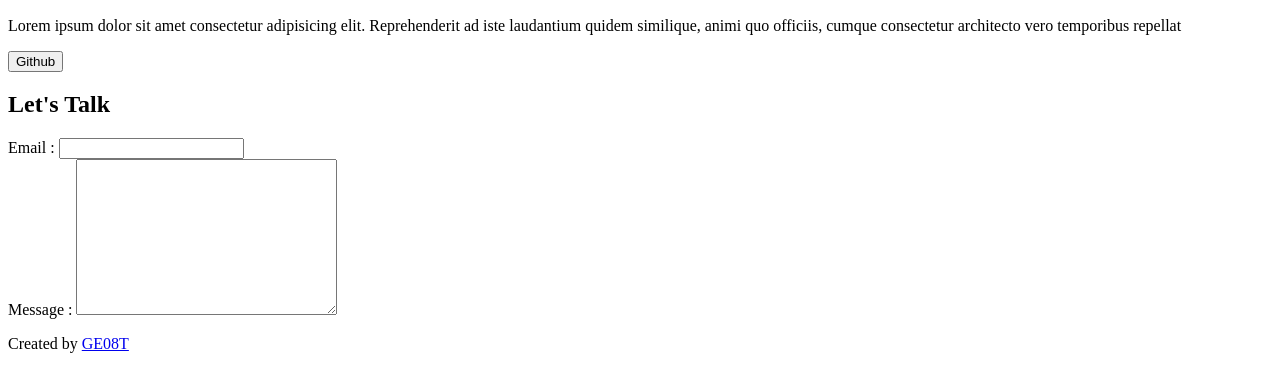
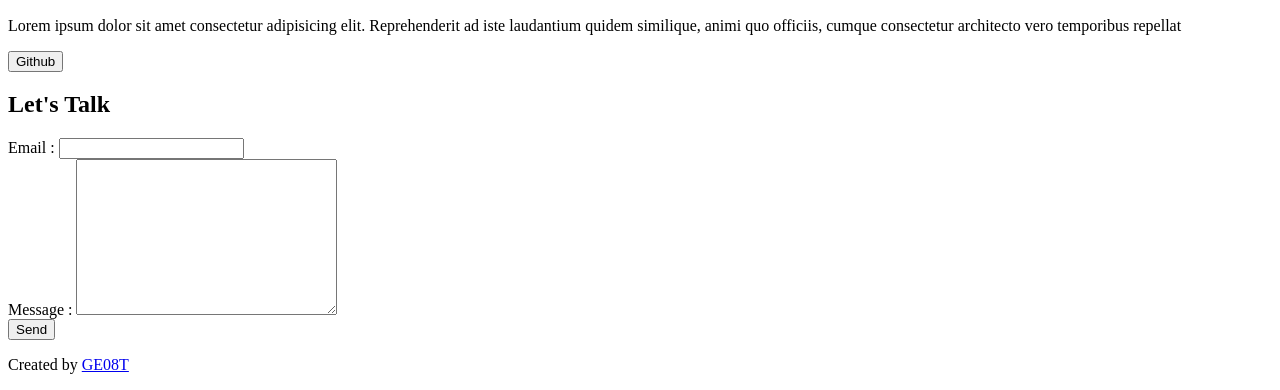
Before and after one commit to GE08T/frontend-dump, a plain HTML site: page portofolio-web/index.html in a window 1280 px wide. Shown: the part 1199-1589 px from the top of the page. Before the commit the page ends 1568 px from the top, so only its background shows below. Drawn offline with Linux system fonts and the light colour scheme.

Commit message:
feat : add submit and form in contacts section

```diff
--- a/portofolio-web/index.html
+++ b/portofolio-web/index.html
@@ -60,14 +60,17 @@
   </section>
   <section id="contacts">
     <h1>Let's Talk</h1>
-    <div class="form-card">
+    <form>
+      <div class="form-control">
         <label for="email">Email : </label>
         <input type="email" name="email" id="email">
       </div>
-    <div class="form-card">
+      <div class="form-control">
         <label for="message">Message : </label>
         <textarea name="message" id="message" cols="30" rows="10"></textarea>
       </div>
+      <button type="submit">Send</button>
+    </form>
   </section>
   <footer>
     <i class="fa-brands fa-github"><a href="https://github.com/GE08T/" id="profile-link" target="_blank"></a></i>
```
Lines whose indentation alone changed are shown as unchanged.
